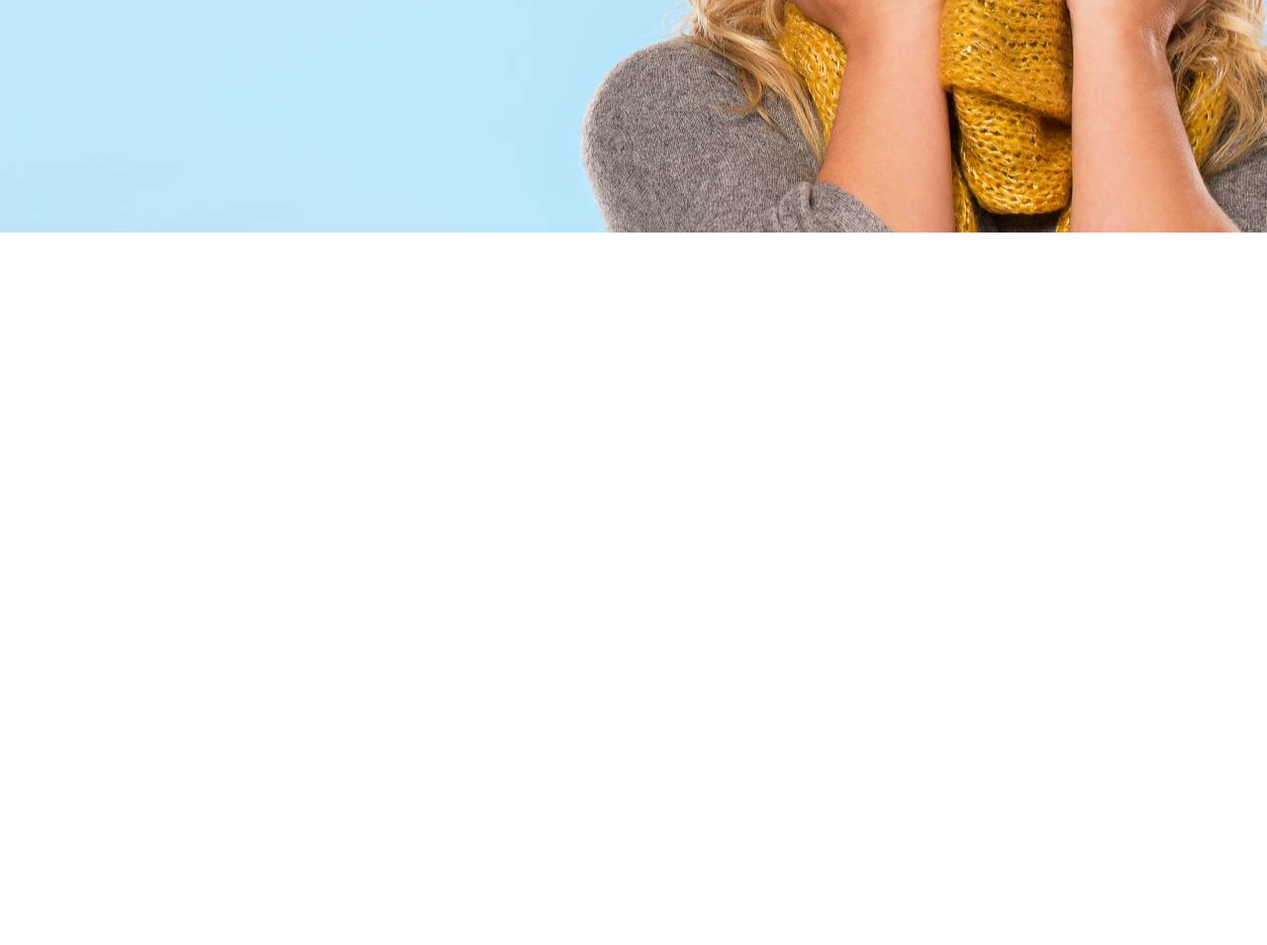
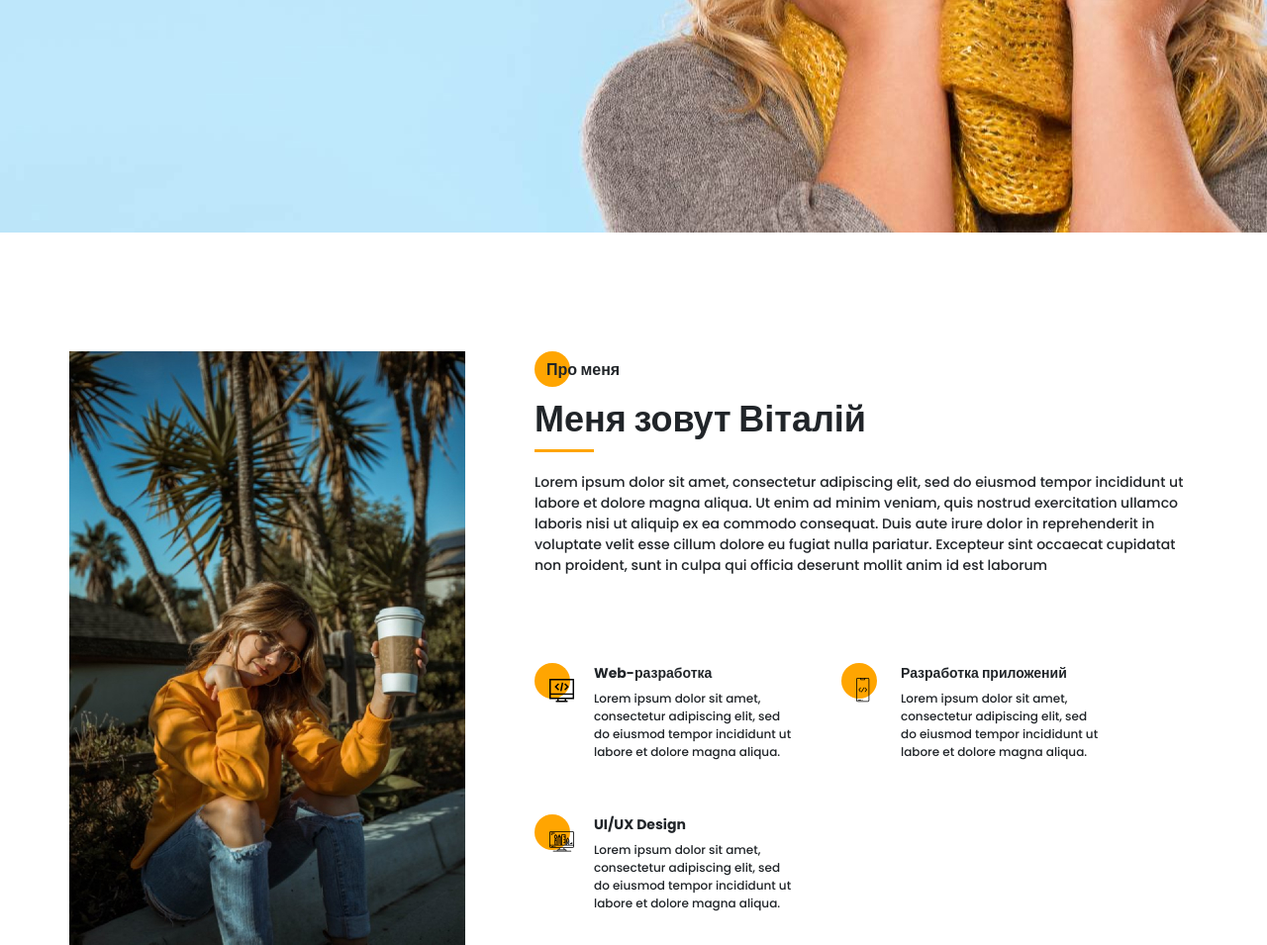
Before and after one commit to chizhmar/Portfolio, a website: page src/index.html in a window 1280 px wide. Shown: the part 565-1520 px from the top of the page at 99% size. Before the commit the page ends 800 px from the top, so only its background shows below. Drawn offline with Linux system fonts and the light colour scheme.

Commit message:
add code

```diff
--- a/src/index.html
+++ b/src/index.html
@@ -83,14 +83,70 @@
 			<span></span>
 		</div>
 		<div class="container">
-			<div class="promo__subtitle title title_name">Меня зовут Віталій Чижмар</div>
-			<h1 class="promo__title title title_web">Я web-разработчик из города Ужгород</h1>
+			<div class="promo__subtitle title title_fz16">Меня зовут Віталій Чижмар</div>
+			<h1 class="promo__title title title_fz48">Я web-разработчик из города Ужгород</h1>
 			<div class="promo__btns">
 				<a href="#" class="promo__link btn ">Портфолио</a>
 				<a href="#" class="promo__link">Про меня</a>
 			</div>
 		</div>
 	</section>
+	<section class="about">
+		<div class="container">
+			<div class="about__wrapper">
+				<div class="about__photo">
+					<img src="img/main_photo.jpg" alt="photo">
+				</div>
+				<div class="about__dscr">
+					<h2 class="about__title title title_fz16">Про меня</h2>
+					<div class="about__subtitle title title_fz36">Меня зовут Віталій</div>
+					<!--<div class="divider"></div>-->
+					<p class="about__text">Lorem ipsum dolor sit amet, consectetur adipiscing elit, sed do eiusmod tempor incididunt ut labore et dolore magna aliqua. Ut enim ad minim veniam, quis nostrud exercitation ullamco laboris nisi ut aliquip ex ea commodo consequat. Duis aute irure dolor in reprehenderit in voluptate velit esse cillum dolore eu fugiat nulla pariatur. Excepteur sint occaecat cupidatat non proident, sunt in culpa qui officia deserunt mollit anim id est laborum</p>
+				</div>
+				<div class="about__skills">
+					<div class="about__skills-item">
+						<div class="about__skills-circle">
+							<img src="icons/about_me/web_development.svg" alt="web_development">
+						</div>
+						<div>
+							<div class="title title_fz14">
+								Web-разработка
+							</div>
+							<div class="about__skills-text">
+								Lorem ipsum dolor sit amet, consectetur adipiscing elit, sed do eiusmod tempor incididunt ut labore et dolore magna aliqua.
+							</div>
+						</div>
+					</div>
+					<div class="about__skills-item">
+						<div class="about__skills-circle">
+							<img src="icons/about_me/mobile_dev.svg" alt="mobile_dev">
+						</div>
+						<div>
+							<div class="title title_fz14">
+								Разработка приложений
+							</div>
+							<div class="about__skills-text">
+								Lorem ipsum dolor sit amet, consectetur adipiscing elit, sed do eiusmod tempor incididunt ut labore et dolore magna aliqua.
+							</div>
+						</div>
+					</div>
+					<div class="about__skills-item">
+						<div class="about__skills-circle">
+							<img src="icons/about_me/design.svg" alt="design">
+						</div>
+						<div>
+							<div class="title title_fz14">
+								UI/UX Design
+							</div>
+							<div class="about__skills-text">
+								Lorem ipsum dolor sit amet, consectetur adipiscing elit, sed do eiusmod tempor incididunt ut labore et dolore magna aliqua.
+							</div>
+						</div>
+					</div>
+				</div>
+			</div>
+		</div>
+	</section>
 <script src="js/script.js"></script>
 </body>
 </html>
--- /dev/null
+++ b/src/sass/blocks/_about.scss
@@ -0,0 +1,62 @@
+.about {
+	padding-top: 120px;
+	&__wrapper {
+		display: grid;
+		grid-template-columns: 400px 670px;
+		grid-template-rows: minmax(245px, auto) minmax(255px, auto);
+		grid-auto-rows: minmax(255px, auto);
+		gap: 40px 70px;
+	}
+	&__photo {
+		grid-row: 1/3;
+		img {
+			width: 100%;
+		}
+	}
+	&__dscr {
+		padding-top: 6px;
+	}
+	&__subtitle {
+		&::after {
+			content: '';
+			display: block;
+			width: 60px;
+			height: 3px;
+			background-color: $main-color;
+		}
+	}
+	&__title {
+		position: relative;
+		@include before_circle;
+		padding: 1px 0 0 12px;
+	}
+	&__text {
+		font-size: 14px;
+		line-height: 21px;
+		margin-top: 20px;
+	}
+	&__skills {
+		display: grid;
+		grid-template: repeat(2, minmax(115px, auto)) / repeat(2, 260px);
+		grid-auto-rows: 1fr;
+		gap: 20px 50px;
+		&-item {
+			display: grid;
+			grid-template-columns: 40px 200px;
+			column-gap: 20px;
+		}
+		&-circle {
+			position: relative;
+			padding: 15px 0 0 15px;
+			@include before_circle;
+			&::before {
+				top: 0;
+			}
+		}
+		&-text {
+			margin-top: 6px;
+			font-size: 12px;
+			line-height: 18px;
+		}
+	}
+}
--- a/src/sass/blocks/_menu.scss
+++ b/src/sass/blocks/_menu.scss
@@ -70,6 +70,12 @@
 		align-items: center;
 		column-gap: 15px;
 	}
+	&__icons {
+		transition: all 0.6s;
+		&:hover {
+			transform: scale(1.4);
+		}
+	}
 	&__overlay {
 		position: fixed;
 		top: 0;
--- a/src/sass/blocks/_promo.scss
+++ b/src/sass/blocks/_promo.scss
@@ -25,8 +25,10 @@
 		font-size: 14px;
 		line-height: 21px;
 		color: #000000;
+		transition: all 0.6s;
 		&:hover {
 			text-decoration: none;
+			color: $main-color;
 		}
 	}
 }
--- a/src/sass/blocks/_title.scss
+++ b/src/sass/blocks/_title.scss
@@ -2,11 +2,18 @@
 	font-weight: 700;
 	font-size: 36px;
 	line-height: 60px;
-	&_name {
+	&_fz14 {
+		font-size: 14px;
+		line-height: 21px;
+	}
+	&_fz16 {
 		font-size: 16px;
 		line-height: 24px;
 	}
-	&_web {
+	&_fz36 {
+		font-size: 36px;
+	}
+	&_fz48 {
 		font-size: 48px;
 	}
 }
--- a/src/sass/style.scss
+++ b/src/sass/style.scss
@@ -20,3 +20,4 @@
  @import 'blocks/sidepanel';
  @import 'blocks/hamburger';
  @import 'blocks/menu';
+ @import 'blocks/about';
```
Also changed, not shown: dist/css/style.min.css, dist/index.html, src/css/style.min.css.
